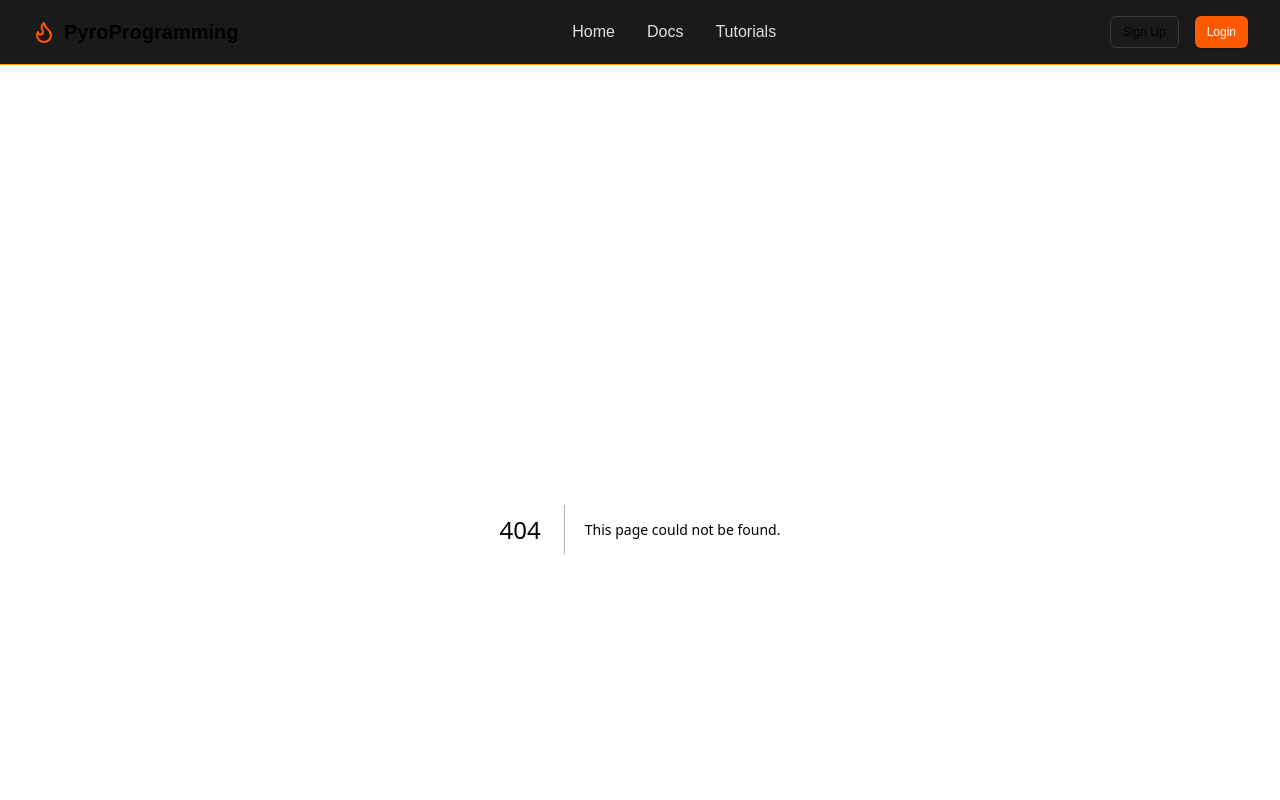
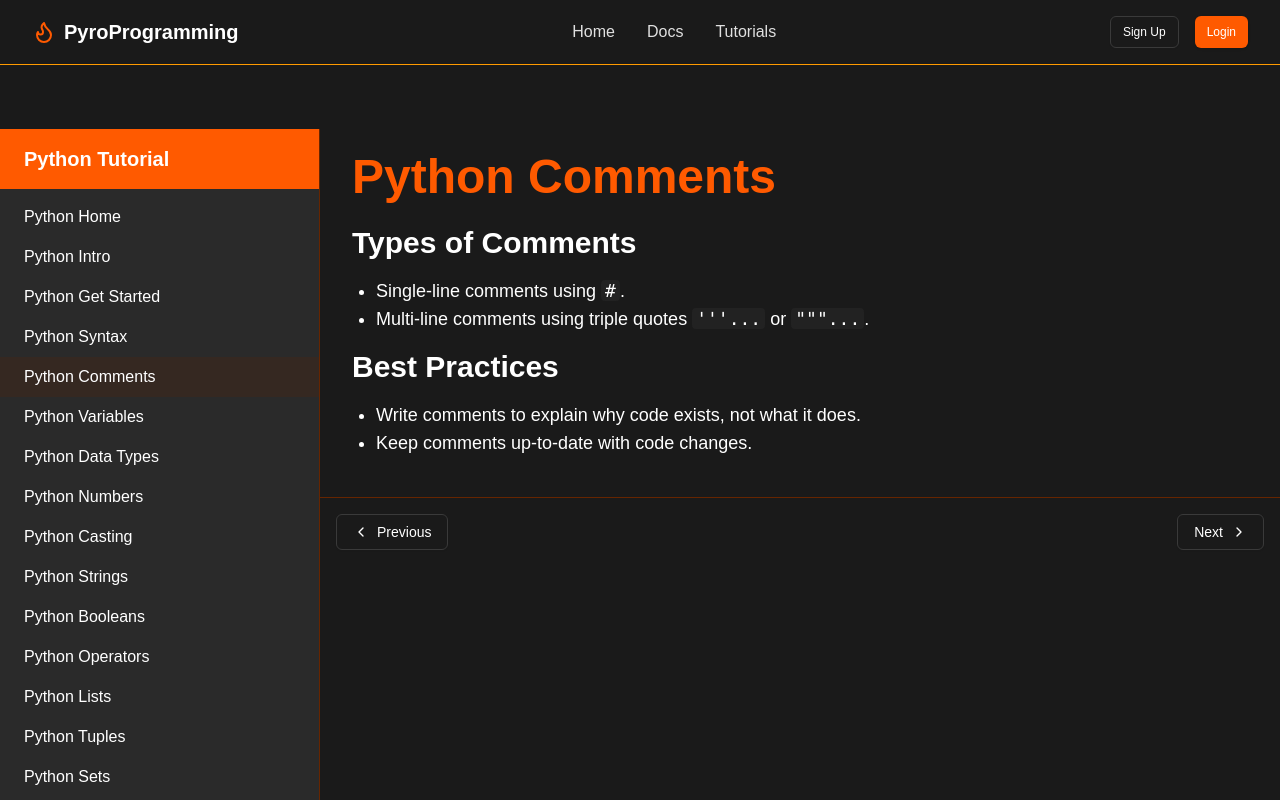
Before and after one commit to 321EZ123/PyroProgramming, a Next.js app: page /tutorials/python/comments in a window 1280 px wide. Before the commit this address had no page. Shown: the top 800 px of the page. Built offline with nearby package versions, Linux system fonts and the light colour scheme.

Commit message:
Create page.tsx

```diff
--- /dev/null
+++ b/src/app/tutorials/python/comments/page.tsx
@@ -0,0 +1,25 @@
+"use client";
+
+export default function Page() {
+  return (
+    <div className="max-w-4xl mx-auto">
+      <h1 className="text-5xl font-bold mb-6 text-primary">Python Comments</h1>
+      <h2 className="text-3xl font-semibold mb-4">Types of Comments</h2>
+      <ul className="list-disc pl-6 mb-4 text-lg">
+        <li>
+          Single-line comments using <code className="bg-card/50 px-1 rounded">#</code>.
+        </li>
+        <li>
+          Multi-line comments using triple quotes{" "}
+          <code className="bg-card/50 px-1 rounded">{`'''...`}</code> or{" "}
+          <code className="bg-card/50 px-1 rounded">{`"""...`}</code>.
+        </li>
+      </ul>
+      <h2 className="text-3xl font-semibold mb-4">Best Practices</h2>
+      <ul className="list-disc pl-6 mb-4 text-lg">
+        <li>Write comments to explain why code exists, not what it does.</li>
+        <li>Keep comments up-to-date with code changes.</li>
+      </ul>
+    </div>
+  );
+}
```
